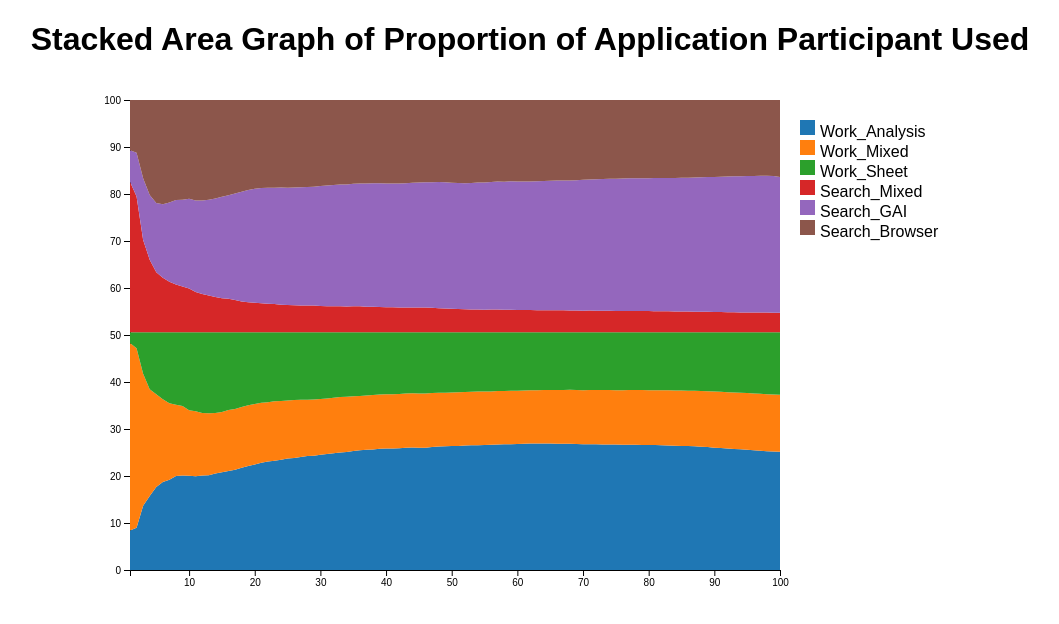
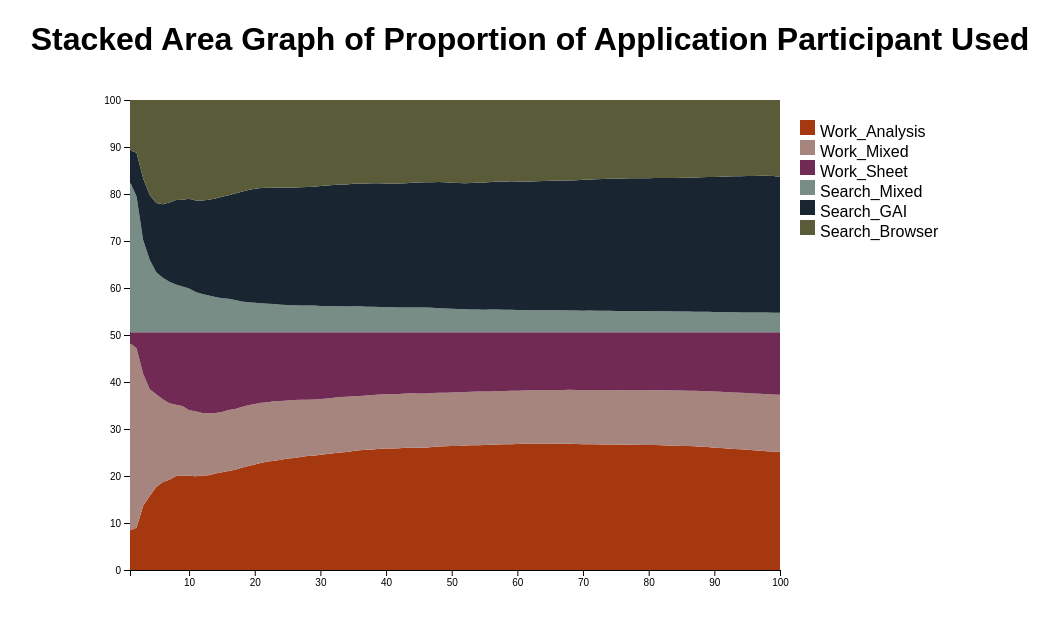
Before and after one commit to yichichung/Data_Visualization_Final_Project, a plain HTML site: page stacked_area_chart/stack_area_chart.html in a window 1280 px wide. Shown: the whole page, without its empty margins (110-1169 px from the left). Drawn offline with nearby package versions, Linux system fonts and the light colour scheme.

Commit message:
Update stack_area_chart.html

```diff
--- a/stacked_area_chart/stack_area_chart.html
+++ b/stacked_area_chart/stack_area_chart.html
@@ -37,9 +37,14 @@
                     .domain([0, d3.max(series, s => d3.max(s, d => d[1]))])
                     .range([height, 0]);
 
-                const color = d3.scaleOrdinal()
-                    .domain(keys)
-                    .range(d3.schemeCategory10);
+                const color = {
+                    Work_Analysis: "#A6380F",
+                    Work_Mixed: "#A6857F",
+                    Work_Sheet: "#702A53",
+                    Search_Mixed: "#788D85",
+                    Search_GAI: "#192631",
+                    Search_Browser: "#5A5B39"
+                };
 
                 const svg = d3.select("svg")
                     .attr("width", width + margin.left + margin.right)
@@ -67,7 +72,7 @@
                     .append("path")
                     .attr("class", "area")
                     .attr("d", area)
-                    .style("fill", d => color(d.key))
+                    .style("fill", d => color[d.key])
                     .on("mousemove", (event, d) => {
                         const [xPos, yPos] = d3.pointer(event);
                         const seqIndex = Math.round(x.invert(xPos));
@@ -94,7 +99,7 @@
                     legendRow.append("rect")
                         .attr("width", 15)
                         .attr("height", 15)
-                        .attr("fill", color(key));
+                        .attr("fill", color[key]);
 
                     legendRow.append("text")
                         .attr("x", 20)
```
